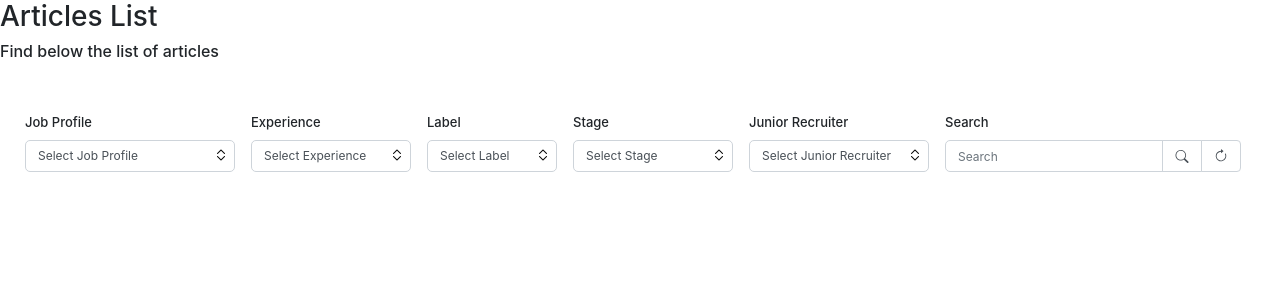
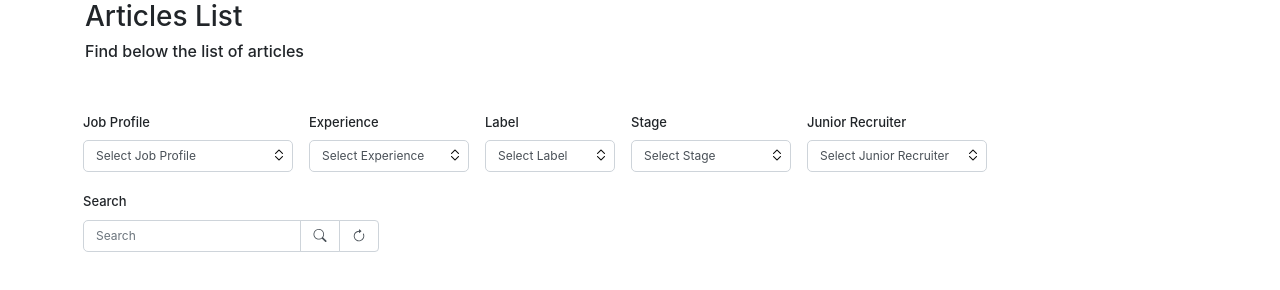
Before and after one commit to ReehanaDR/Servertask, a plain HTML site: page index.html in a window 1280 px wide. Drawn offline with nearby package versions, Linux system fonts and the light colour scheme.

Commit message:
Update index.html

```diff
--- a/index.html
+++ b/index.html
@@ -50,10 +50,14 @@
     padding-right: 5px;
   }
 
+  ul{
+    padding-left: 13px !important;
+  }
+
 
   </style>
   <body>
-    <div class="conatiner">
+    <div class="container">
         <h3 class="">Articles List</h3>
         <h6>Find below the list of articles</h6>
         <form action="" >
```
